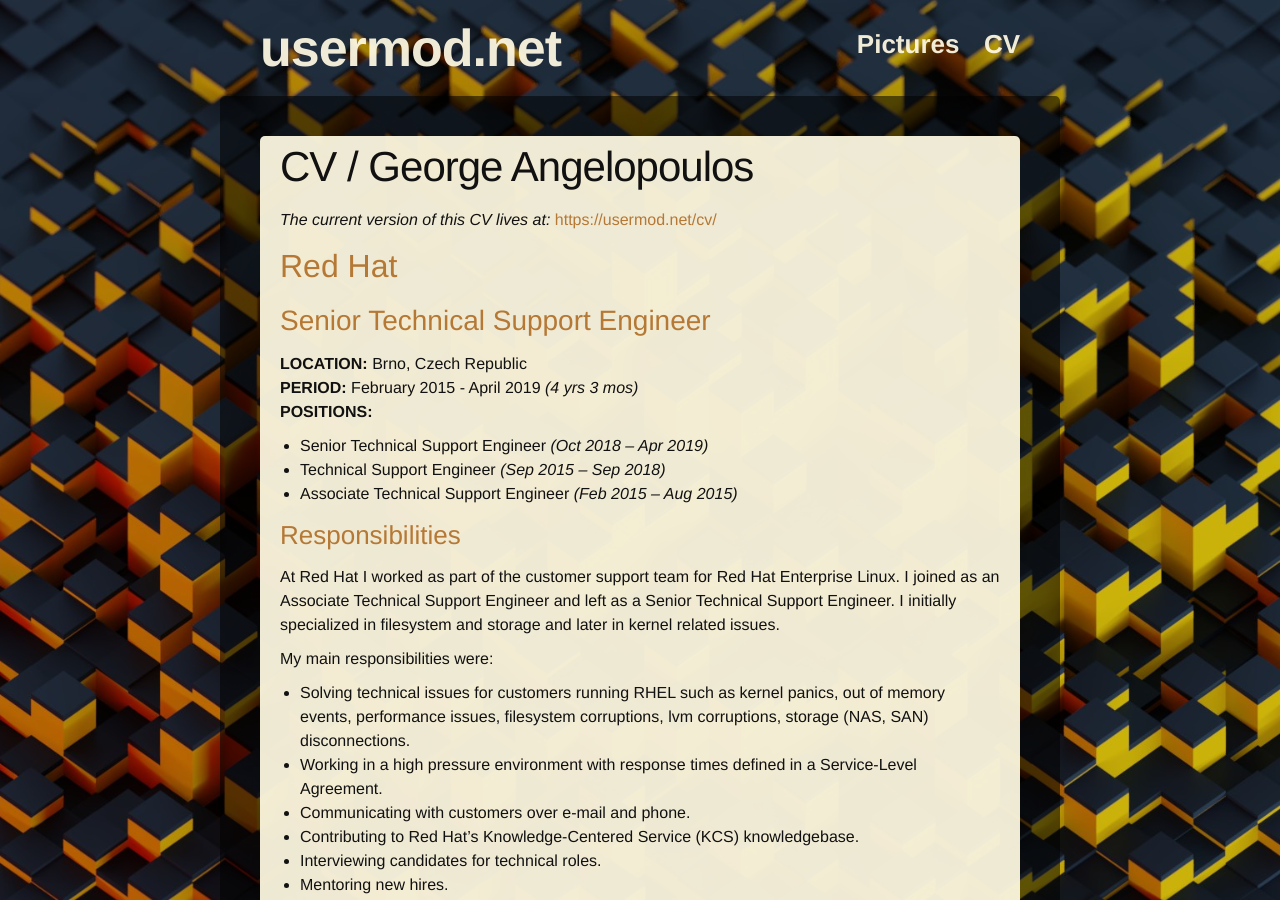
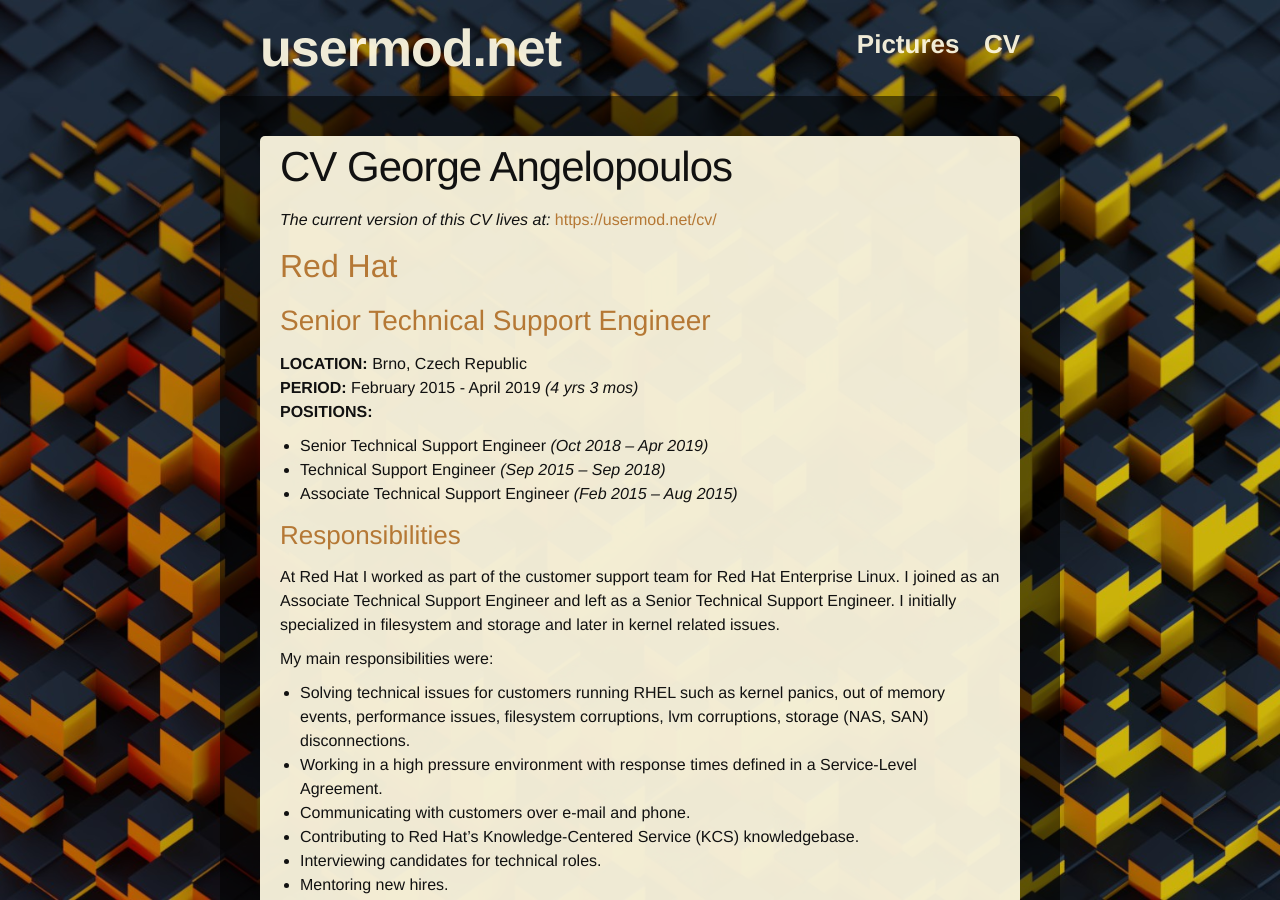
Before and after one commit to gangelop/lathan.github.io, a Jekyll site: the page built from cv.md, in a window 1280 px wide and 900 px high. Built offline with Jekyll 4.4.1, drawn with Linux system fonts in a browser that asks for light colours.

Commit message:
simplify

```diff
--- a/cv.md
+++ b/cv.md
@@ -1,6 +1,6 @@
 ---
 layout: page
-title: "CV / George Angelopoulos"
+title: "CV George Angelopoulos"
 short_title: "CV"
 permalink: /cv/
 ---
```
